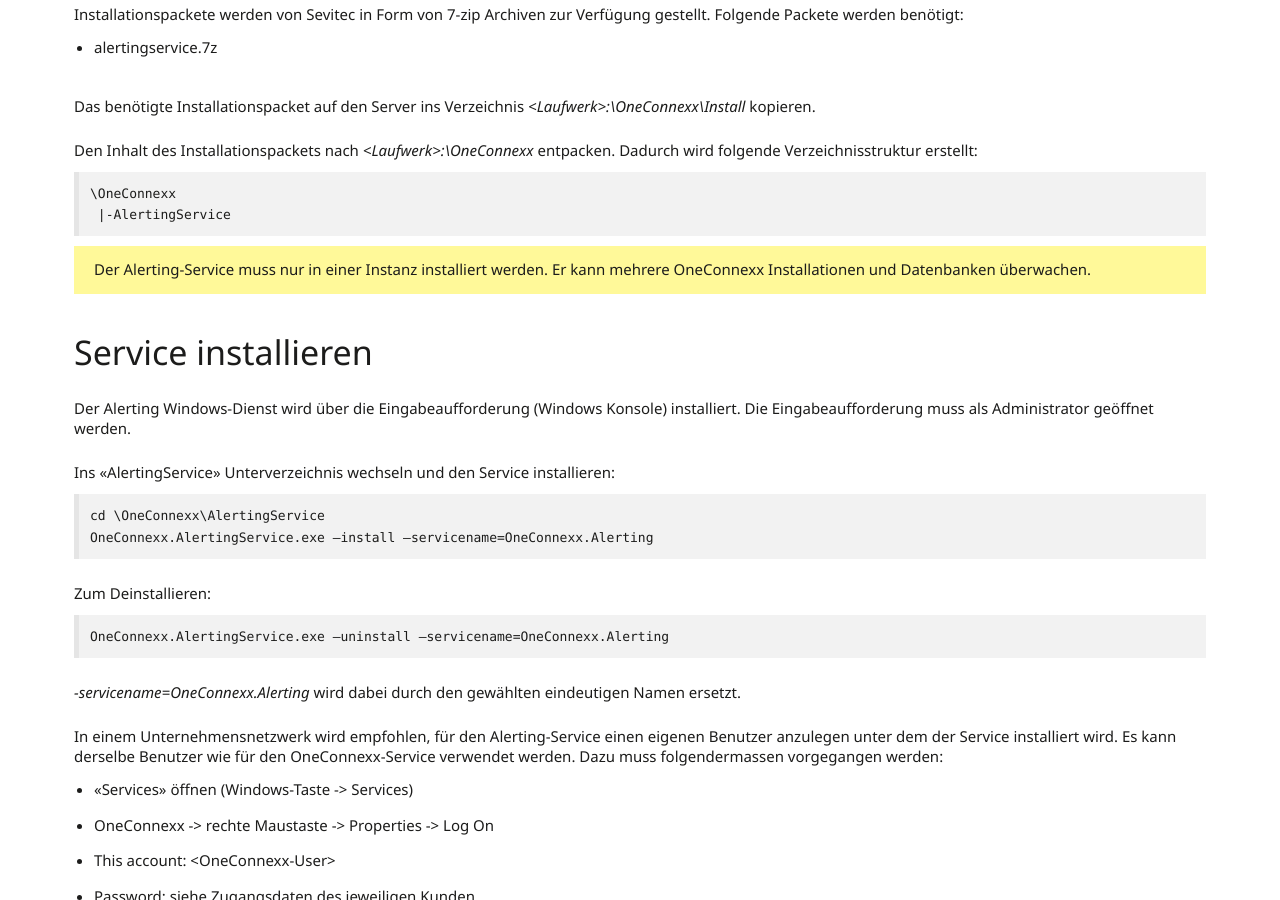
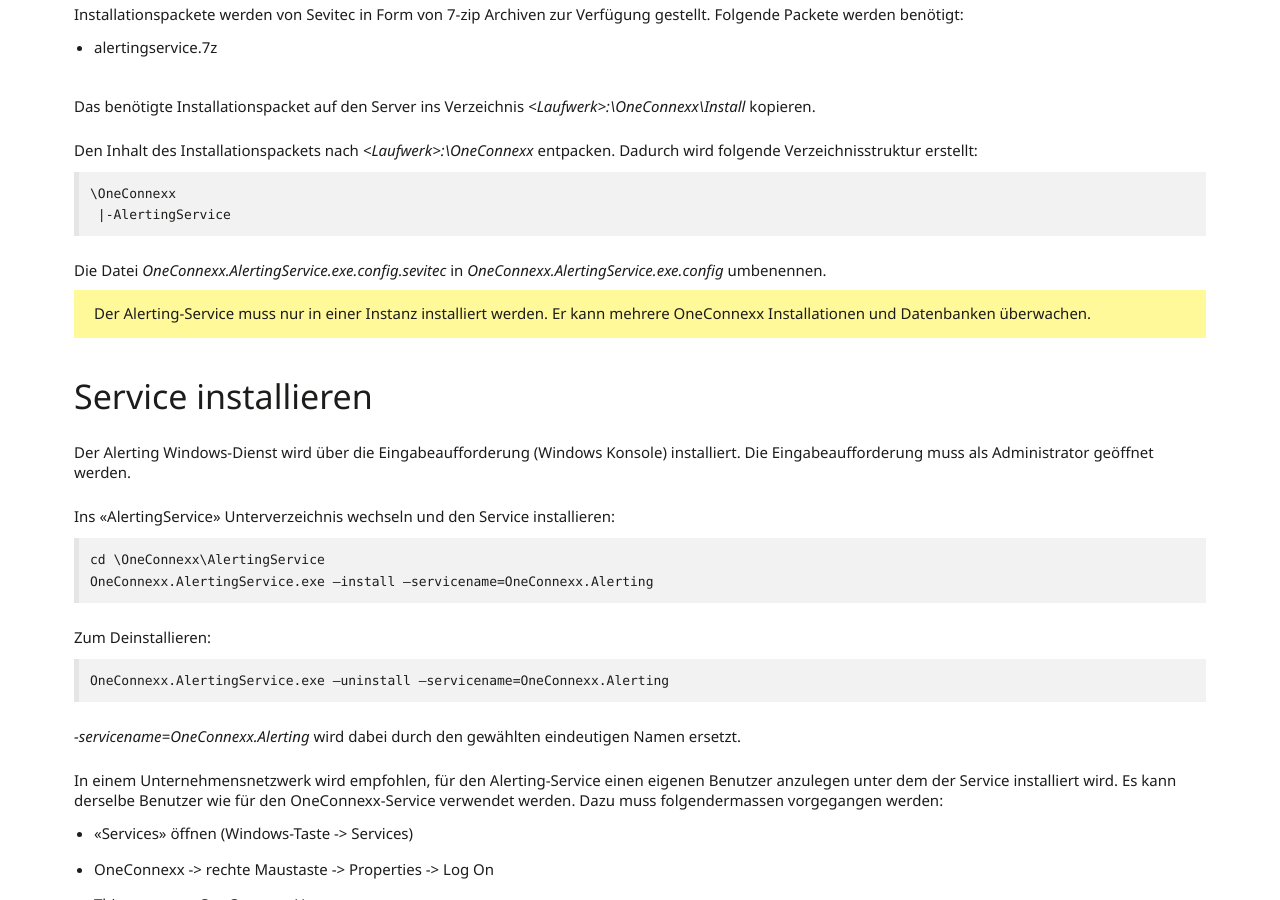
Before and after one commit to primesoft-group/oneconnexx-docs, a Jekyll site: the page built from _pages/setup/de/alerting.md, in a window 1280 px wide and 900 px high, scrolled down 432 px. Built offline with Jekyll 4.4.1, drawn with Linux system fonts in a browser that asks for light colours; nearby versions of some CDN libraries; some web fonts are replaced.

Commit message:
Update alerting.md

````diff
--- a/_pages/setup/de/alerting.md
+++ b/_pages/setup/de/alerting.md
@@ -17,6 +17,8 @@
 \OneConnexx
  |-AlertingService
 ```
+Die Datei *OneConnexx.AlertingService.exe.config.sevitec* in *OneConnexx.AlertingService.exe.config* umbenennen.
+
 {% include alert.html type="warning" text="Der Alerting-Service muss nur in einer Instanz installiert werden. Er kann mehrere OneConnexx Installationen und Datenbanken überwachen." %}
 
 ### Service installieren
````
